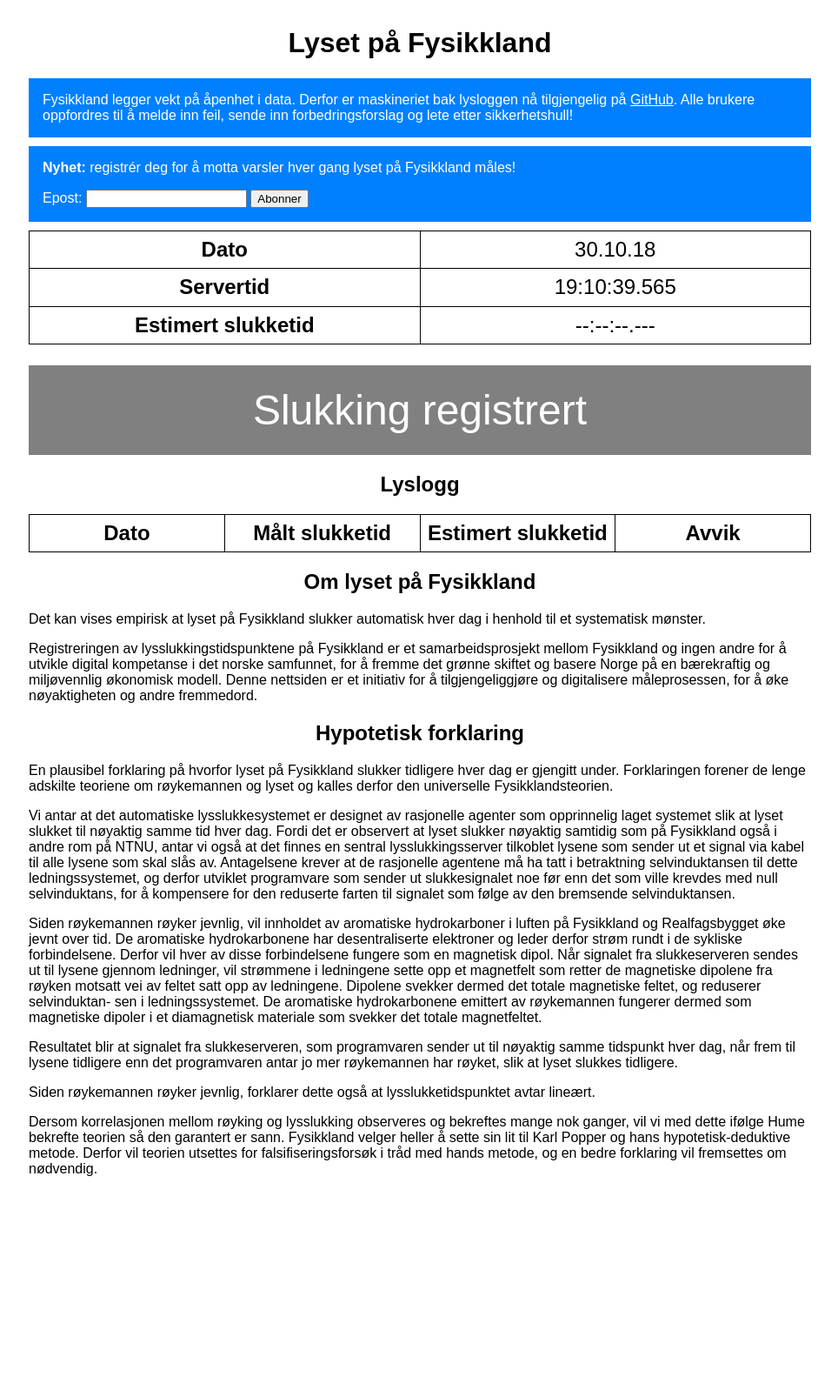
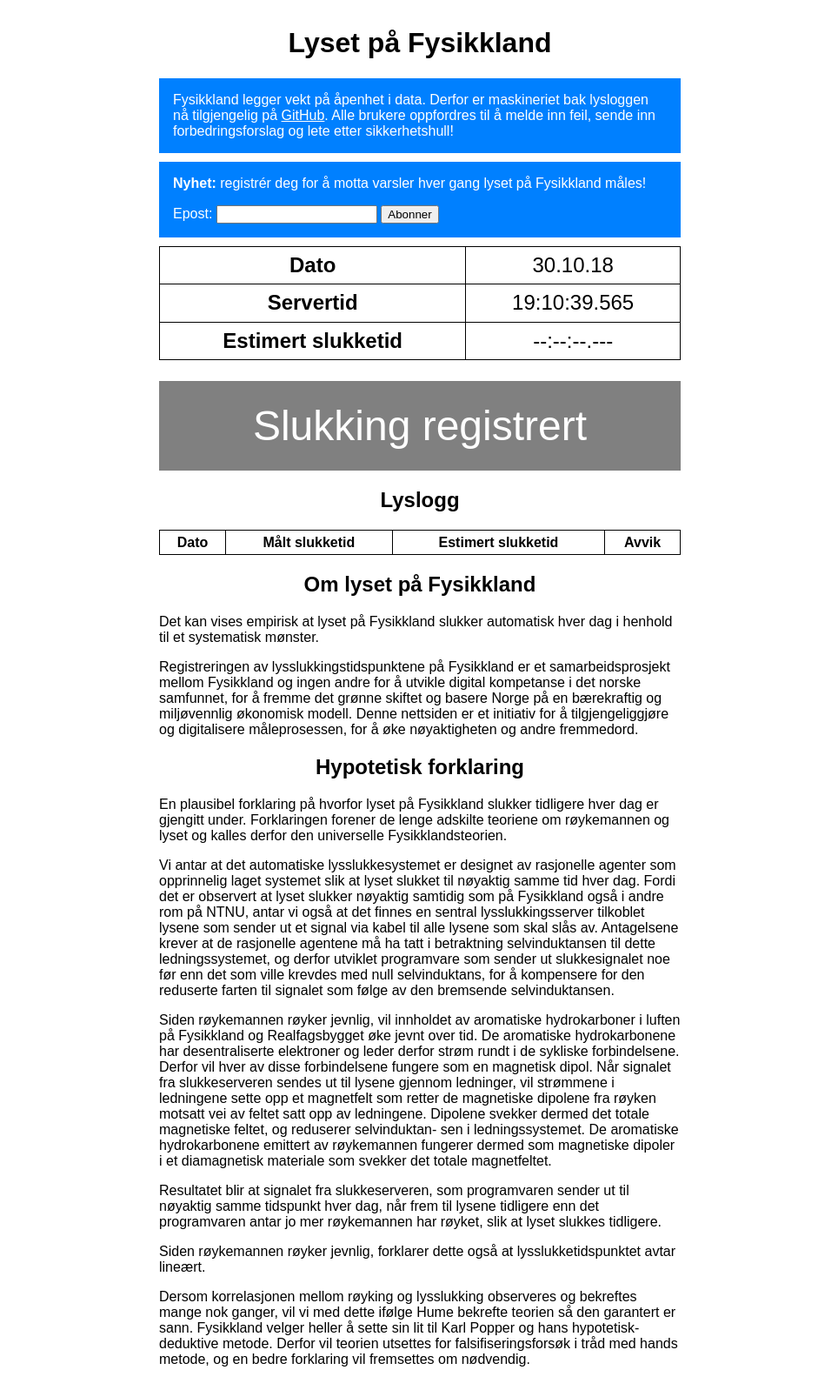
Before and after one commit to hersle/light, a PHP site: page / in a window 1280 px wide. Shown: the whole page at 87% size, without its empty margins (157-1121 px from the left). Before the commit the page ends 1352 px from the top, so only its background shows below. Run offline with PHP 8.4, Linux system fonts and the light colour scheme; data that the repository does not hold is empty.

Commit message:
Make site and light table smaller

```diff
--- a/style.css
+++ b/style.css
@@ -1,6 +1,6 @@
 body {
 	font-family: sans-serif;
-	max-width: 900px;
+	max-width: 600px;
 	margin: 0px auto;
 	padding: 10px;
 }
@@ -55,6 +55,9 @@ table {
 	margin-right: auto;
 	width: 100%;
 	font-size: 1.5em;
-	table-layout: fixed;
+	table-layout: auto;
 	text-align: center;
 }
+#lighttable {
+	font-size: 1em;
+}
```
